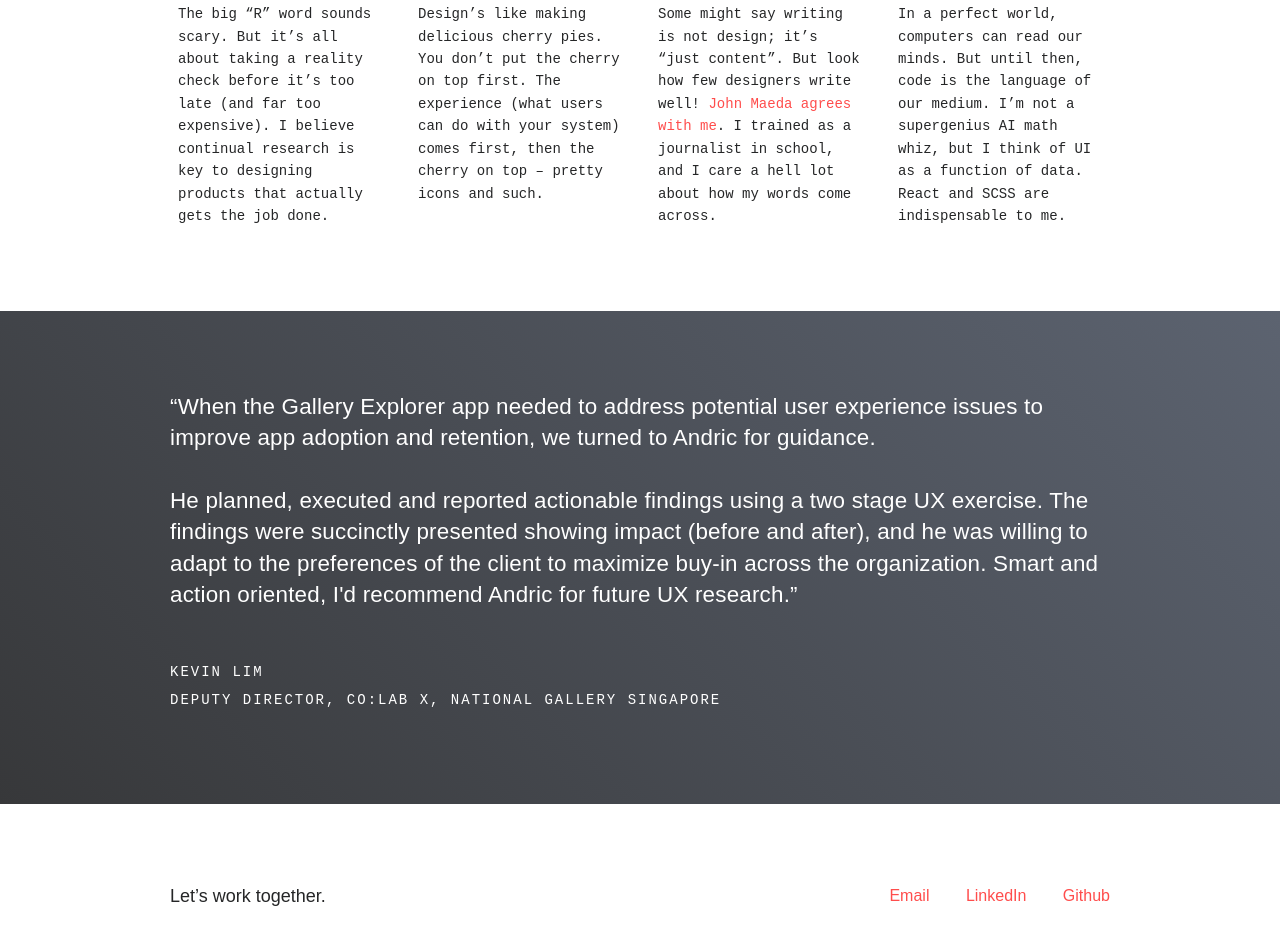
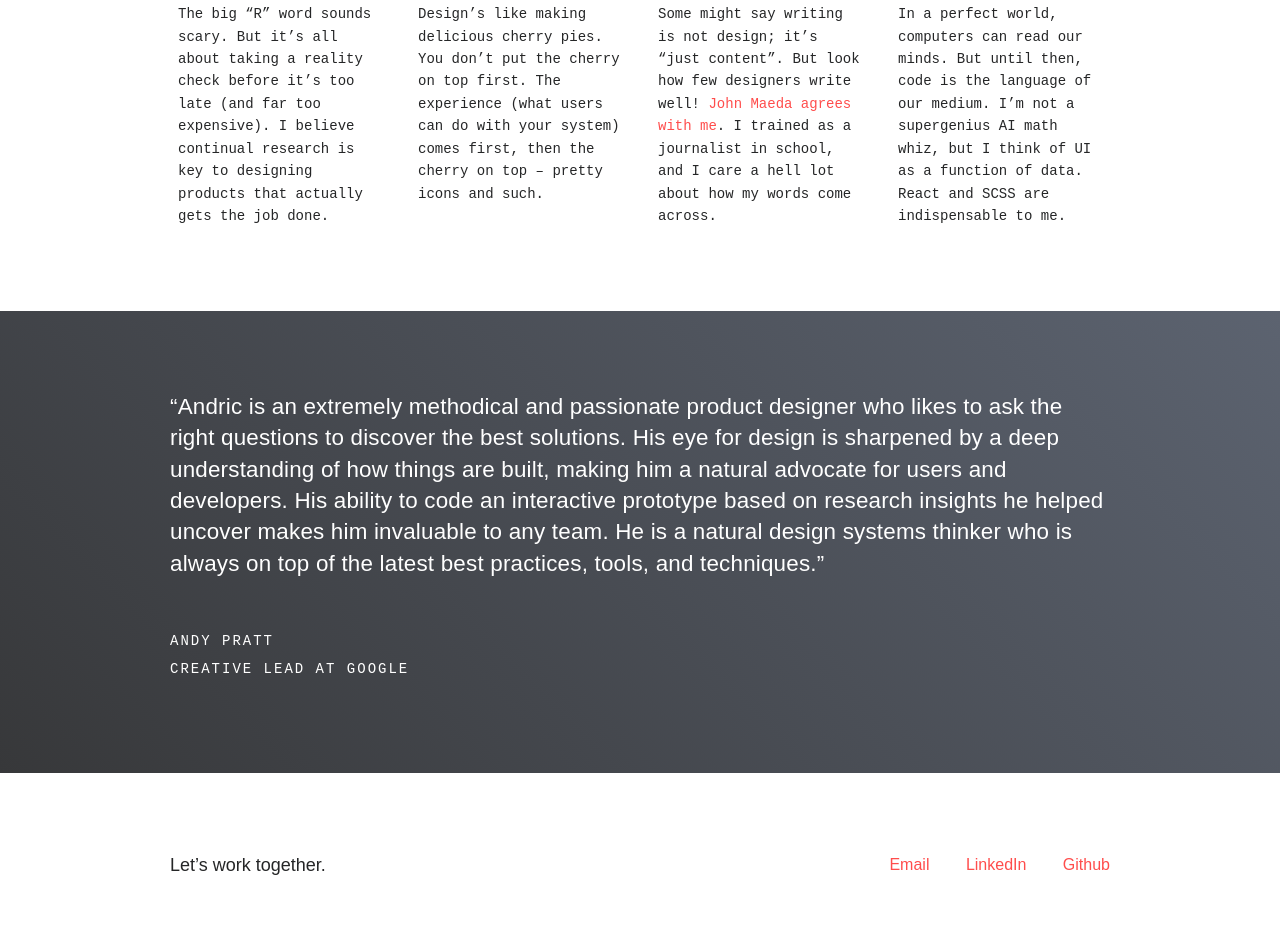
Before and after one commit to andrictham/andrictham.github.io, a website: page index.html in a window 1280 px wide. Shown: the part 2371-3315 px from the top of the page. Drawn offline with nearby package versions, Linux system fonts and the light colour scheme; a script that the page names is missing.

Commit message:
Update testimonial

```diff
--- a/index.html
+++ b/index.html
@@ -139,8 +139,8 @@
   </div>
   <div class="callout-section testimonial">
     <div class="content-container w-container">
-      <h3 class="testimonial-quote">“When the Gallery Explorer app needed to address potential user experience issues to improve app adoption and retention, we turned to Andric for guidance. <br><br>He planned, executed and reported actionable findings using a two stage UX exercise. The findings were succinctly presented showing impact (before and after), and he was willing to adapt to the preferences of the client to maximize buy-in across the organization. Smart and action oriented, I'd recommend Andric for future UX research.”</h3>
-      <h5>Kevin Lim<br>Deputy Director, Co:Lab X, NATIONAL GALLERY SINGAPORE</h5>
+      <h3 class="testimonial-quote">“Andric is an extremely methodical and passionate product designer who likes to ask the right questions to discover the best solutions. His eye for design is sharpened by a deep understanding of how things are built, making him a natural advocate for users and developers. His ability to code an interactive prototype based on research insights he helped uncover makes him invaluable to any team. He is a natural design systems thinker who is always on top of the latest best practices, tools, and techniques.”</h3>
+      <h5>Andy Pratt<br>Creative Lead at Google</h5>
     </div>
   </div>
   <div class="footer">
```
